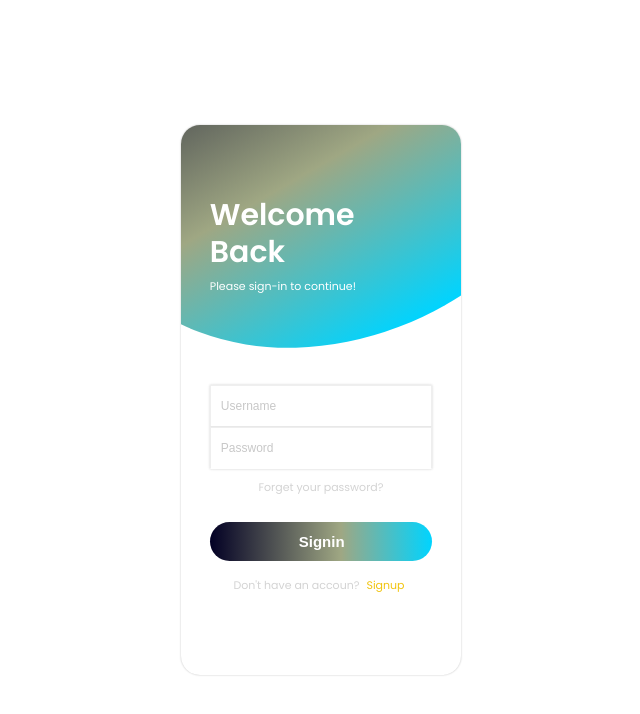
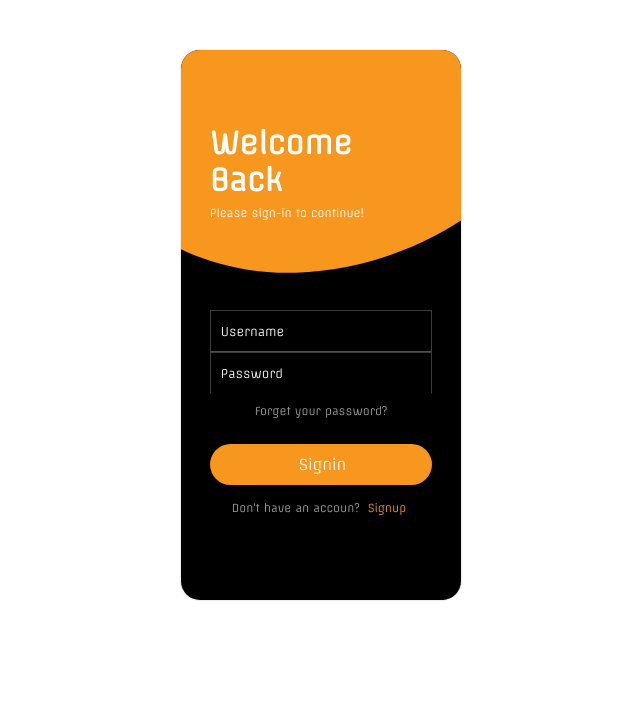
Before and after one commit to salinaria/YGM-Front-end, a React (Create React App) app: page /auth in a window 1280 px wide. Shown: the top 714 px of the page, without its empty margins (319-959 px from the left). Built offline with nearby package versions, Linux system fonts and the light colour scheme.

Commit message:
Edit login and signup page styles to match them into design

```diff
--- a/src/App.css
+++ b/src/App.css
@@ -1,5 +1,6 @@
 .App {
   text-align: center;
+  font-family: 'Offside';
 }
 
 .App-logo {
--- a/src/App.js
+++ b/src/App.js
@@ -1,21 +1,32 @@
+import React, { Component } from "react";
 import "./App.css";
 import styled from "styled-components";
 import { AccountBox } from "./components/accountBox";
+import { BrowserRouter, Route, Switch } from "react-router-dom";
 
-const AppContainer = styled.div`
+const AccBox = styled.div`
   width: 100%;
   height: 100%;
   display: flex;
   flex-direction: column;
   align-items: center;
   justify-content: center;
+  padding-top:50px;
 `;
 
 function App() {
   return (
-    <AppContainer>
-      <AccountBox />
-    </AppContainer>
+    <div>
+      <BrowserRouter>
+        <Switch>
+          <Route path="/auth">
+            <AccBox>
+              <AccountBox />
+            </AccBox>
+          </Route>
+        </Switch>
+      </BrowserRouter>
+    </div>
   );
 }
 
--- a/src/components/accountBox/common.jsx
+++ b/src/components/accountBox/common.jsx
@@ -19,12 +19,14 @@ export const MutedLink = styled.a`
   font-size: 11px;
   color: rgba(200, 200, 200, 0.8);
   font-weight: 500;
+  font-family:'Offside';
   text-decoration: none;
 `;
 
 export const BoldLink = styled.a`
   font-size: 11px;
-  color: rgb(241, 196, 15);
+  font-family:'Offside';
+  color: #F7971D;
   font-weight: 500;
   text-decoration: none;
   margin: 0 4px;
@@ -39,9 +41,13 @@ export const Input = styled.input`
   border-bottom: 1.4px solid transparent;
   transition: all 200ms ease-in-out;
   font-size: 12px;
+  color:#FFFFFF;
+  font-family:'Offside';
+  background: #000000;
 
   &::placeholder {
-    color: rgba(200, 200, 200, 1);
+    color: rgba(255, 255, 255, 255);
+
   }
 
   &:not(:last-of-type) {
@@ -50,7 +56,7 @@ export const Input = styled.input`
 
   &:focus {
     outline: none;
-    border-bottom: 2px solid rgb(241, 196, 15);
+    border-bottom: 2px solid #F7971D;;
   }
 `;
 
@@ -59,13 +65,13 @@ export const SubmitButton = styled.button`
   padding: 11px 40%;
   color: #fff;
   font-size: 15px;
-  font-weight: 600;
+  font-weight: 300;
+  font-family:'Offside';
   border: none;
   border-radius: 100px 100px 100px 100px;
   cursor: pointer;
   transition: all, 240ms ease-in-out;
-  background: rgb(2,0,36);
-background: linear-gradient(90deg, rgba(2,0,36,1) 0%, rgba(159,167,131,1) 59%, rgba(0,212,255,1) 100%);
+  background: #F7971D;
   &:hover {
     filter: brightness(1.03);
   }
--- a/src/components/accountBox/index.jsx
+++ b/src/components/accountBox/index.jsx
@@ -11,10 +11,11 @@ const BoxContainer = styled.div`
   display: flex;
   flex-direction: column;
   border-radius: 19px;
-  background-color: ##fd5353;
+  background-color: #000000;
   box-shadow: 0 0 2px rgba(15, 15, 15, 0.28);
   position: relative;
   overflow: hidden;
+  font-family:'Offside';
 `;
 
 const TopContainer = styled.div`
@@ -37,8 +38,7 @@ const BackDrop = styled(motion.div)`
   transform: rotate(60deg);
   top: -290px;
   left: -70px;
-  background: rgb(2,0,36);
-  background: linear-gradient(90deg, rgba(2,0,36,1) 0%, rgba(159,167,131,1) 59%, rgba(0,212,255,1) 100%);
+  background: #F7971D;
 `;
 
 const HeaderContainer = styled.div`
@@ -49,6 +49,7 @@ const HeaderContainer = styled.div`
 
 const HeaderText = styled.h2`
   font-size: 30px;
+  font-family:'Offside';
   font-weight: 600;
   line-height: 1.24;
   color: #fff;
@@ -63,6 +64,7 @@ const SmallText = styled.h5`
   z-index: 10;
   margin: 0;
   margin-top: 7px;
+  font-family:'Offside';
 `;
 
 const InnerContainer = styled.div`
@@ -92,7 +94,6 @@ const expandingTransition = {
   duration: 2.3,
   stiffness: 30,
 };
-
 export function AccountBox(props) {
   const [isExpanded, setExpanded] = useState(false);
   const [active, setActive] = useState("signin");
--- a/src/index.css
+++ b/src/index.css
@@ -1,6 +1,5 @@
-@import url("https://fonts.googleapis.com/css2?family=Poppins:wght@400;600;700;800&display=swap");
+html,
 
-html,
 body {
   width: 100%;
   height: 100%;
@@ -29,3 +28,8 @@ code {
   width: 100%;
   height: 100%;
 }
+@font-face {
+  font-family: "Offside";
+  src:local("Offside"),
+  url("./Offside-Regular.ttf") format("truetype");
+  }
--- a/src/index.js
+++ b/src/index.js
@@ -3,6 +3,7 @@ import ReactDOM from 'react-dom';
 import './index.css';
 import App from './App';
 import reportWebVitals from './reportWebVitals';
+import './Offside-Regular.ttf';
 
 ReactDOM.render(
   <React.StrictMode>
```
Also changed, not shown: package.json (+7 -4 lines), src/Offside-Regular.ttf (added), 1 other file (tests, documents, lock files or other folders).
